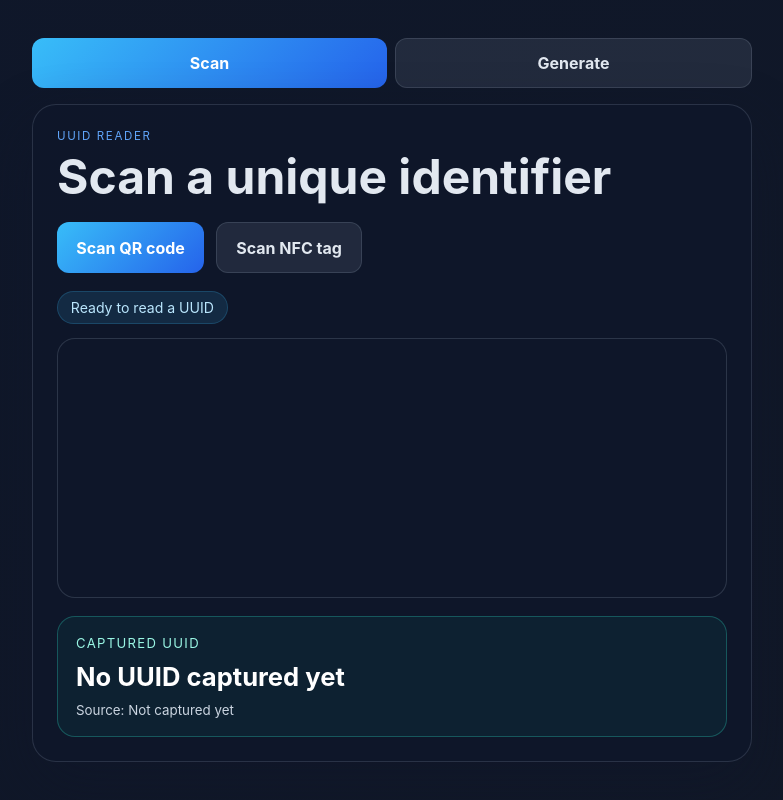
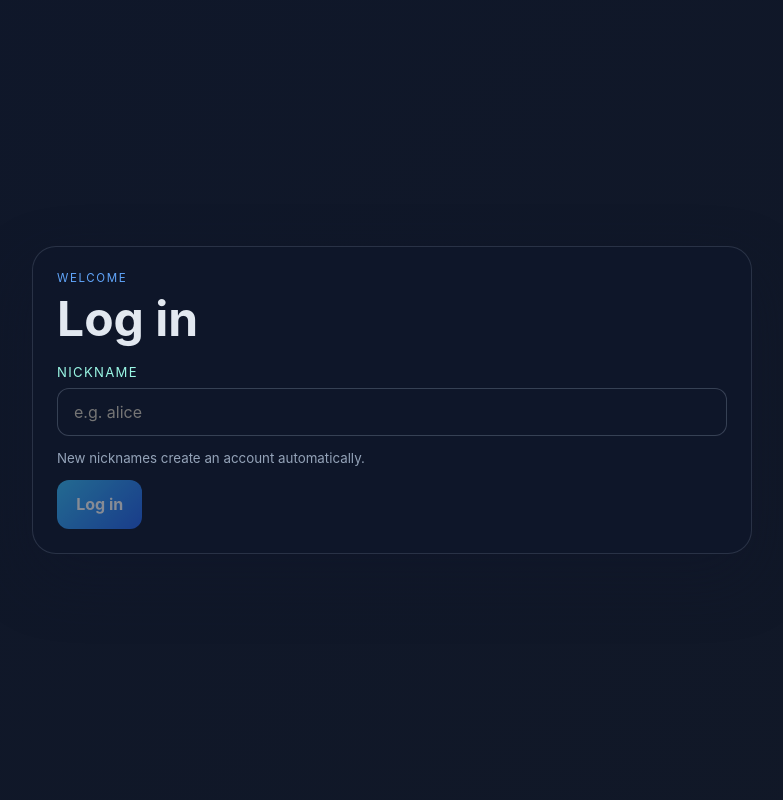
Before and after one commit to ghemyn/HackYeah2026, a Vue app: page / in a window 1280 px wide. Shown: the whole page, without its empty margins (248-1031 px from the left). Built offline with nearby package versions, Linux system fonts and the light colour scheme; no server answers.

Commit message:
Login page

```diff
--- a/src/App.vue
+++ b/src/App.vue
@@ -2,7 +2,9 @@
 import { onBeforeUnmount, ref } from "vue";
 import { Html5QrcodeScanner } from "html5-qrcode";
 import QrGenerator from "./components/QrGenerator.vue";
+import LoginForm from "./components/LoginForm.vue";
 import { findTag } from "./firebase";
+import { currentUser, setCurrentUser } from "./session";
 
 type NfcRecord = {
   recordType: string;
@@ -210,6 +212,13 @@ const switchToGenerate = async () => {
   await stopNfcScan();
 };
 
+const logout = async () => {
+  stopQrScanner();
+  await stopNfcScan();
+  view.value = "scan";
+  setCurrentUser(null);
+};
+
 onBeforeUnmount(async () => {
   stopQrScanner();
   await stopNfcScan();
@@ -218,11 +227,21 @@ onBeforeUnmount(async () => {
 
 <template>
   <main class="app-shell">
-    <nav class="tabs">
+    <LoginForm v-if="!currentUser" />
+
+    <template v-else>
+      <nav class="navbar">
+        <div class="tabs">
           <button type="button" :class="view === 'scan' ? 'primary' : 'secondary'" @click="view = 'scan'">Scan</button>
           <button type="button" :class="view === 'generate' ? 'primary' : 'secondary'" @click="switchToGenerate">
             Generate
           </button>
+        </div>
+
+        <div class="user-badge">
+          <span>Logged in as <strong>{{ currentUser.nickname }}</strong></span>
+          <button type="button" class="secondary logout" @click="logout">Log out</button>
+        </div>
       </nav>
 
       <QrGenerator v-if="view === 'generate'" />
@@ -263,5 +282,6 @@ onBeforeUnmount(async () => {
           </div>
         </div>
       </section>
+    </template>
   </main>
 </template>
--- /dev/null
+++ b/src/components/LoginForm.vue
@@ -0,0 +1,107 @@
+<script setup lang="ts">
+import { computed, ref } from "vue";
+import { loginUser } from "../firebase";
+import { setCurrentUser } from "../session";
+
+const nickname = ref("");
+const errorMessage = ref("");
+const isLoggingIn = ref(false);
+
+const trimmedNickname = computed(() => nickname.value.trim());
+
+// Nicknames become Firestore document IDs, so keep them to a safe character set.
+const validateNickname = (value: string): string => {
+  if (!/^[\p{L}\p{N}_.-]{3,24}$/u.test(value)) {
+    return "Nickname must be 3-24 characters: letters, digits, '_', '.' or '-'.";
+  }
+
+  return "";
+};
+
+const login = async () => {
+  const validationError = validateNickname(trimmedNickname.value);
+
+  if (validationError) {
+    errorMessage.value = validationError;
+    return;
+  }
+
+  try {
+    isLoggingIn.value = true;
+    errorMessage.value = "";
+    const { user } = await loginUser(trimmedNickname.value);
+    setCurrentUser(user);
+  } catch (error) {
+    errorMessage.value = error instanceof Error ? error.message : "Logging in failed.";
+  } finally {
+    isLoggingIn.value = false;
+  }
+};
+</script>
+
+<template>
+  <section class="panel">
+    <div class="header">
+      <p class="eyebrow">Welcome</p>
+      <h1>Log in</h1>
+    </div>
+
+    <form class="login-form" @submit.prevent="login">
+      <label class="field">
+        <span>Nickname</span>
+        <input v-model="nickname" type="text" maxlength="24" placeholder="e.g. alice" autocomplete="username" />
+      </label>
+
+      <small class="hint">New nicknames create an account automatically.</small>
+
+      <div v-if="errorMessage" class="error-box">
+        {{ errorMessage }}
+      </div>
+
+      <div class="actions">
+        <button type="submit" class="primary" :disabled="!trimmedNickname || isLoggingIn">
+          {{ isLoggingIn ? "Logging in..." : "Log in" }}
+        </button>
+      </div>
+    </form>
+  </section>
+</template>
+
+<style scoped>
+.login-form {
+  display: flex;
+  flex-direction: column;
+  gap: 14px;
+}
+
+.field {
+  display: flex;
+  flex-direction: column;
+  gap: 8px;
+}
+
+.field span {
+  font-size: 0.82rem;
+  text-transform: uppercase;
+  letter-spacing: 0.1em;
+  color: #99f6e4;
+}
+
+.field input {
+  font: inherit;
+  padding: 0.8rem 1rem;
+  border-radius: 12px;
+  border: 1px solid rgba(148, 163, 184, 0.3);
+  background: rgba(15, 23, 42, 0.8);
+  color: #e2e8f0;
+}
+
+.hint {
+  color: #94a3b8;
+}
+
+.error-box,
+.actions {
+  margin-bottom: 0;
+}
+</style>
--- a/src/firebase.ts
+++ b/src/firebase.ts
@@ -1,5 +1,5 @@
 import { initializeApp } from "firebase/app";
-import { doc, getDoc, getFirestore, setDoc } from "firebase/firestore";
+import { doc, getDoc, getFirestore, serverTimestamp, setDoc } from "firebase/firestore";
 
 const firebaseConfig = {
   apiKey: import.meta.env.VITE_FIREBASE_API_KEY,
@@ -35,3 +35,22 @@ export const findTag = async (uuid: string): Promise<TagRecord | null> => {
   const data = snapshot.data();
   return { uuid, name: String(data.name ?? "") };
 };
+
+// Users are keyed by their lowercased nickname so "Alice" and "alice" are the same account.
+const USERS_COLLECTION = "users";
+
+export type UserRecord = {
+  nickname: string;
+};
+
+export const loginUser = async (nickname: string): Promise<{ user: UserRecord; created: boolean }> => {
+  const userRef = doc(db, USERS_COLLECTION, nickname.toLowerCase());
+  const snapshot = await getDoc(userRef);
+
+  if (snapshot.exists()) {
+    return { user: { nickname: String(snapshot.data().nickname ?? nickname) }, created: false };
+  }
+
+  await setDoc(userRef, { nickname, createdAt: serverTimestamp() });
+  return { user: { nickname }, created: true };
+};
--- /dev/null
+++ b/src/session.ts
@@ -0,0 +1,29 @@
+import { ref } from "vue";
+import type { UserRecord } from "./firebase";
+
+const STORAGE_KEY = "hackyeah2026.user";
+
+const readStoredUser = (): UserRecord | null => {
+  try {
+    const raw = localStorage.getItem(STORAGE_KEY);
+    return raw ? (JSON.parse(raw) as UserRecord) : null;
+  } catch {
+    return null;
+  }
+};
+
+export const currentUser = ref<UserRecord | null>(readStoredUser());
+
+export const setCurrentUser = (user: UserRecord | null) => {
+  currentUser.value = user;
+
+  try {
+    if (user) {
+      localStorage.setItem(STORAGE_KEY, JSON.stringify(user));
+    } else {
+      localStorage.removeItem(STORAGE_KEY);
+    }
+  } catch {
+    // Storage can be unavailable (e.g. private mode); the session then lasts until reload.
+  }
+};
--- a/src/styles.css
+++ b/src/styles.css
@@ -23,14 +23,34 @@ button {
   padding: 24px;
 }
 
+.navbar {
+  display: flex;
+  align-items: center;
+  justify-content: space-between;
+  flex-wrap: wrap;
+  gap: 12px;
+  width: min(100%, 720px);
+}
+
 .tabs {
   display: flex;
   gap: 8px;
-  width: min(100%, 720px);
 }
 
-.tabs button {
-  flex: 1;
+.user-badge {
+  display: flex;
+  align-items: center;
+  gap: 10px;
+  color: #cbd5e1;
+  font-size: 0.92rem;
+}
+
+.user-badge strong {
+  color: white;
+}
+
+.user-badge .logout {
+  padding: 0.5rem 0.9rem;
 }
 
 .panel {
@@ -186,6 +206,16 @@ button:disabled {
 }
 
 @media (max-width: 640px) {
+  .navbar,
+  .user-badge {
+    flex-direction: column;
+    align-items: stretch;
+  }
+
+  .user-badge {
+    text-align: center;
+  }
+
   .panel {
     padding: 18px;
   }
```
Lines whose indentation alone changed are shown as unchanged.
